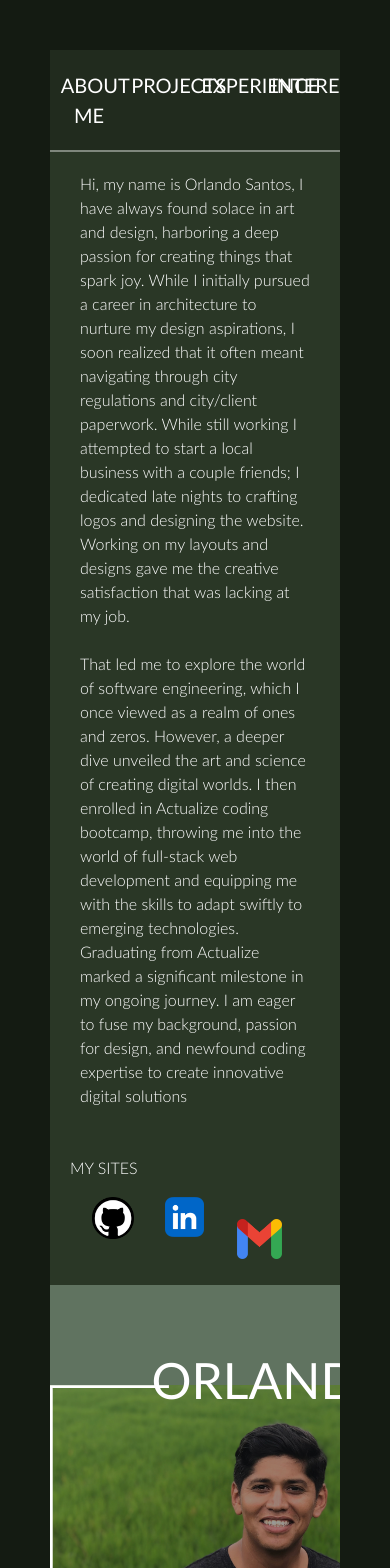
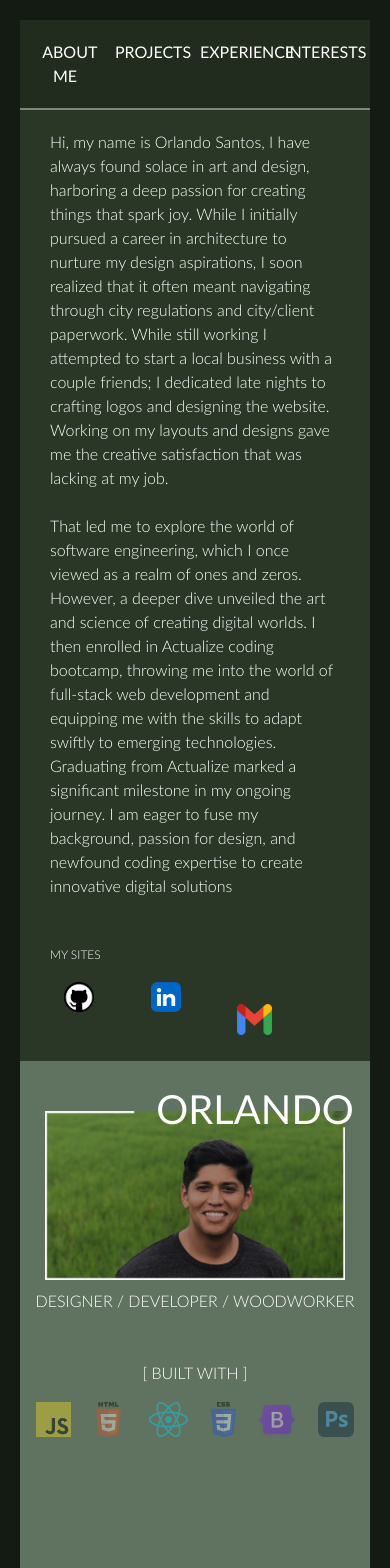
Before and after one commit to Osantos17/Personal-Website, a React (Vite) app: page / in a window 390 px wide. Shown: the top 1568 px of the page. Built offline with nearby package versions, Linux system fonts and the light colour scheme.

Commit message:
adjust css for mobile #1

```diff
--- a/src/Home.css
+++ b/src/Home.css
@@ -247,6 +247,10 @@ h6 {
 
 @media (max-width: 768px) {
 
+  .backgroundContainer {
+    margin: 20px;
+  }
+
   .homeBackground {
     height: 200%;
   }
@@ -264,4 +268,31 @@ h6 {
     width: 100%;
     order: 1;
   }
+
+  .index {
+    font-size: 16px;
+  }
+
+  .mySites {
+    font-size: 12px;
+    margin-left: 30px;
+  }
+
+  .git {
+    max-width: 30px;
+    max-height: 30px;
+    transition: max-width 0.5s, max-height 0.5s;
+  }
+
+  .gmailIcon {
+    max-width: 35px;
+    max-height: 35px;
+    transition: max-width 0.5s, max-height 0.5s;
+  }
+
+  .link {
+    max-width: 30px;
+    max-height: 30px;
+    transition: max-width 0.5s, max-height 0.5s;
+  }
 }
--- a/src/paths/AboutMe.css
+++ b/src/paths/AboutMe.css
@@ -63,26 +63,32 @@
 @media (max-width: 768px) {
 
   .profileContainer {
-    top: 100px;
+    top: 50px;
   }
 
   .profilePic {
-    max-width: 400px;
-    max-height: 350px;
+    max-width: 300px;
+    max-height: 250px;
   }
 
   .name {
-    font-size: 50px;
-    bottom: 260px;
-    left: 80px;
+    font-size: 40px;
+    bottom: 195px;
+    left: 60px;
   }
 
   .titles {
-    font-size: 20px;
-    bottom: 60px;
+    font-size: 16px;
+    bottom: 45px;
   }
 
   .logoContainer {
-    top: 100px;
+    top: 50px;
   }
+
+  .logo {
+    max-width: 45px;
+    max-height: 35px;
+  }
+
 }
--- a/src/paths/Interests.css
+++ b/src/paths/Interests.css
@@ -1,14 +1,17 @@
 .interestsContainer {
   max-height: 100%;
   margin-top: 50px;
+  overflow-x: hidden;
 }
 
 .containerWood {
   margin-bottom: 20px;
+  overflow-x: hidden;
 }
 
 .containerArch {
   margin-bottom: 20px;
+  overflow-x: hidden;
 }
 
 
```
